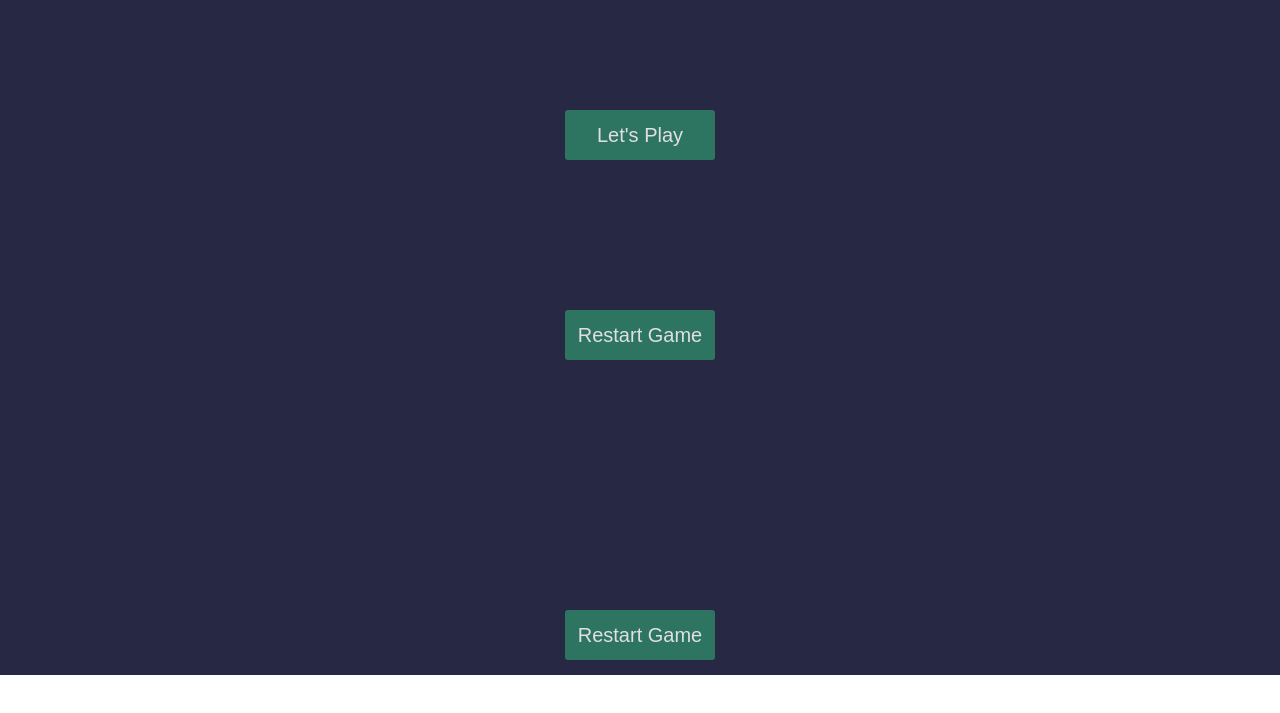
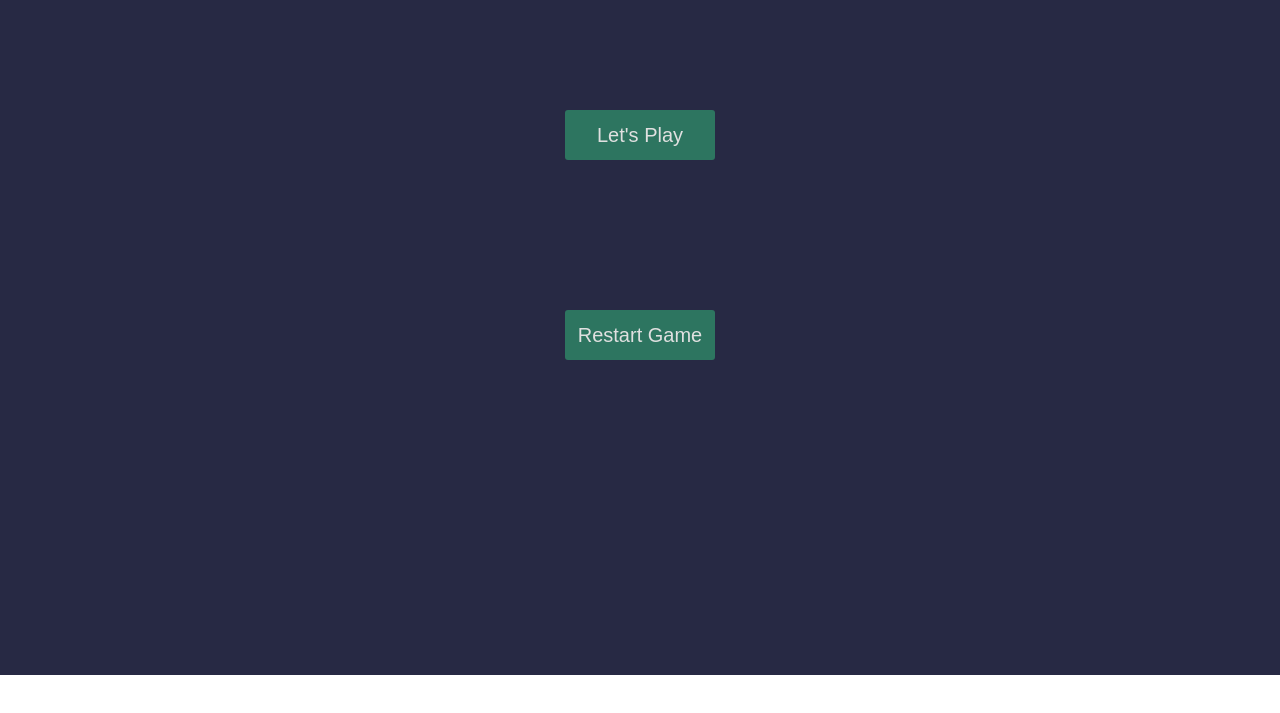
Before and after one commit to tresphill/rps, a plain HTML site: page index.html in a window 1280 px wide. Shown: the part 125-838 px from the top of the page. After the commit the page ends 800 px from the top, so only its background shows below. Drawn offline with Linux system fonts and the light colour scheme.

Commit message:
restart button

```diff
--- a/index.html
+++ b/index.html
@@ -39,9 +39,6 @@
                 <button class="scissors">scissors</button>
             </div>
         </div>
-        <div class="intro">
-            <button class="restart-btn">Restart Game</button> <!-- Add this button -->
-        </div>
     </section>
 
     <script src="main.js"></script>
```
